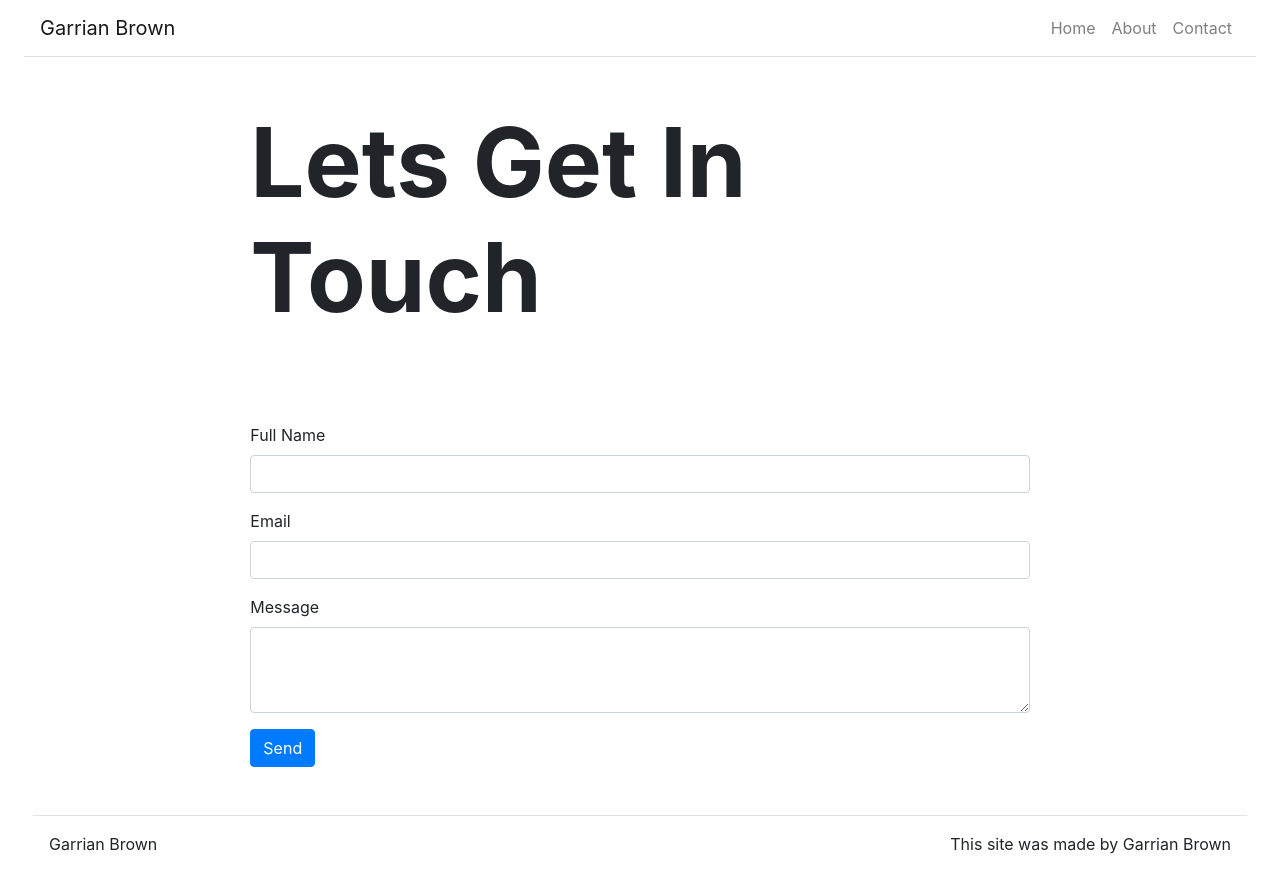
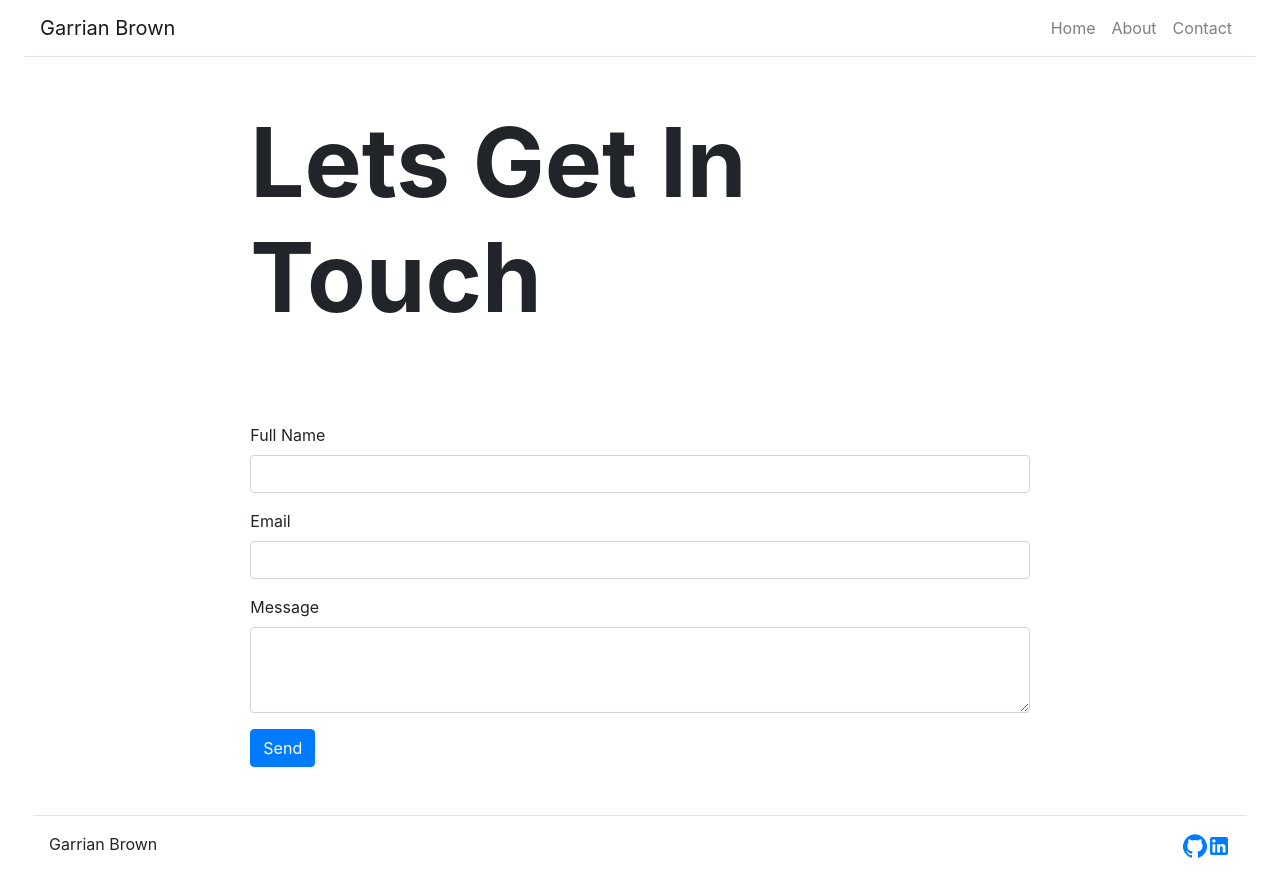
Before and after one commit to devery512/Portfolio_v3_React, a React (Create React App) app: page /contact in a window 1280 px wide. Built offline with nearby package versions, Linux system fonts and the light colour scheme.

Commit message:
changed title from react app to my name. added icons/links for github and linkedin. Changed summary and title on homepage.

```diff
--- a/package.json
+++ b/package.json
@@ -4,14 +4,16 @@
   "private": true,
   "dependencies": {
     "@material-ui/core": "^4.11.0",
+    "@material-ui/icons": "^4.9.1",
     "@testing-library/jest-dom": "^4.2.4",
     "@testing-library/react": "^9.5.0",
     "@testing-library/user-event": "^7.2.1",
     "axios": "^0.20.0",
     "bootstrap": "^4.5.2",
-    "react": "^16.13.1",
+    "material-ui-icons": "^1.0.0-beta.36",
+    "react": "^16.14.0",
     "react-bootstrap": "^1.3.0",
-    "react-dom": "^16.13.1",
+    "react-dom": "^16.14.0",
     "react-router-dom": "^5.2.0",
     "react-scripts": "3.4.3",
     "react-spring": "^8.0.27"
--- a/public/index.html
+++ b/public/index.html
@@ -7,7 +7,7 @@
     <meta name="theme-color" content="#000000" />
     <meta
       name="description"
-      content="Web site created using create-react-app"
+      content="Garrian Brown's Software Developement Portfolio"
     />
     <link rel="apple-touch-icon" href="%PUBLIC_URL%/logo192.png" />
     <!--
@@ -24,7 +24,7 @@
       work correctly both with client-side routing and a non-root public URL.
       Learn how to configure a non-root public URL by running `npm run build`.
     -->
-    <title>React App</title>
+    <title>Garrian Brown</title>
   </head>
   <body>
     <noscript>You need to enable JavaScript to run this app.</noscript>
--- a/src/App.js
+++ b/src/App.js
@@ -27,9 +27,9 @@ class App extends React.Component {
       ],
       // Information for each page
       home: {
-        title: "Be Relentless",
-        subTitle: "Projects that make a difference",
-        summary: "Checkout my projects below",
+        title: "Developer By Day, Enthusiast By Night",
+        subTitle: "Self-learning software and hardware engineering through research & development.",
+        summary: "Checkout some of the things i've been working on below",
       },
       about: {
         title: "About Me",
@@ -39,7 +39,6 @@ class App extends React.Component {
       },
     };
   }
-
 
   render(){
 
--- a/src/components/Footer.js
+++ b/src/components/Footer.js
@@ -1,7 +1,10 @@
 import React from 'react';
+import { Link } from 'react-router-dom';
 import Container from '@material-ui/core/Container';
 import Row from 'react-bootstrap/Row';
 import Col from 'react-bootstrap/Col';
+import GitHubIcon from '@material-ui/icons/GitHub';
+import LinkedInIcon from '@material-ui/icons/LinkedIn';
 
 
 function Footer(){
@@ -14,7 +17,12 @@ function Footer(){
                         Garrian Brown
                     </Col>
                     <Col className="p-0 d-flex justify-content-end" md={3}>
-                        This site was made by Garrian Brown
+                    <a href="https://github.com/devery512" target="_blank">
+                        <GitHubIcon />
+                    </a>
+                    <a href="https://www.linkedin.com/in/garrian-brown/" target="_blank">
+                        <LinkedInIcon />
+                    </a>
                     </Col>
                 </Row>
             </Container>
```
